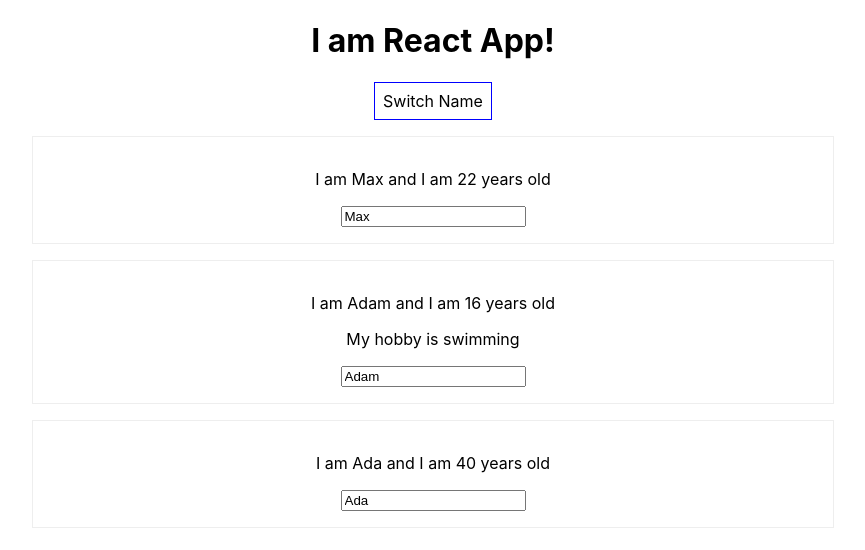
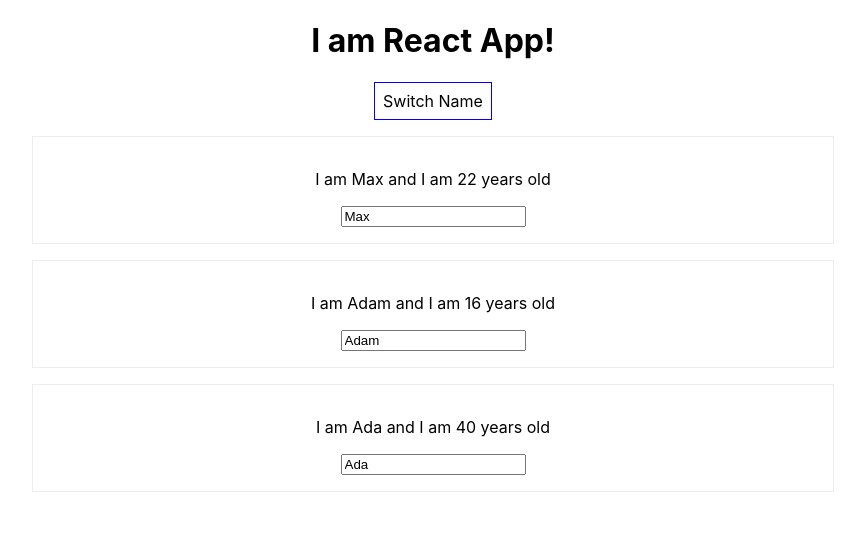
Before and after one commit to annrogal/react-course, a React (Create React App) app in the folder react-complete-guide/: page / in a window 1280 px wide. Both pictures are taken after a click on the button "Switch Name". Shown: the top 550 px of the page, without its empty margins (207-1072 px from the left). Built offline with nearby package versions, Linux system fonts and the light colour scheme.

Commit message:
introduce to lists

```diff
--- a/react-complete-guide/src/App.js
+++ b/react-complete-guide/src/App.js
@@ -52,14 +52,11 @@
     if (this.state.showPersons) {
       persons = (
         <div>
-            <Person name={ this.state.persons[0].name }
-          age={ this.state.persons[0].age }/>
-            <Person name={ this.state.persons[1].name }
-          age={ this.state.persons[1].age }
-          click={ this.switchNameHandler.bind(this, 'Max') }
-          changed={ this.nameChangedHandler}>My hobby is swimming</Person>
-            <Person name={ this.state.persons[2].name }
-          age={ this.state.persons[2].age }/>
+          {this.state.persons.map(person => {
+            return <Person
+            name={person.name}
+            age={person.age}/>
+          })}
             </div>
       );
     }
```
